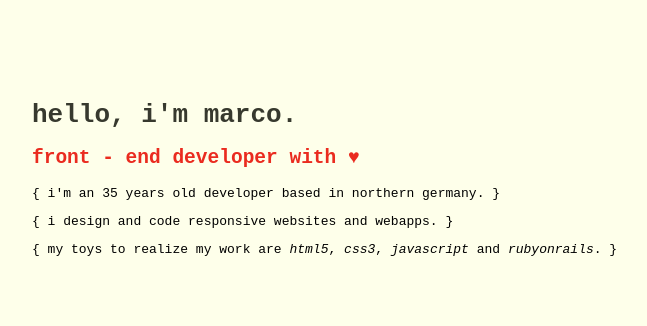
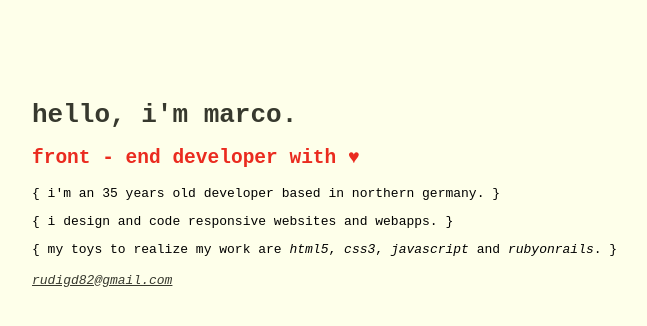
Before and after one commit to rudiruhl/Personal-Minimal-Site, a plain HTML site: page index.html in a window 1280 px wide. Shown: the whole page, without its empty margins (138-785 px from the left). Drawn offline with Linux system fonts and the light colour scheme; a web font is replaced by a local one.

Commit message:
content added

```diff
--- a/css/main.css
+++ b/css/main.css
@@ -36,3 +36,9 @@ p {
     font-family: monospace;
     font-size: 1.000em;
 }
+a {
+  font-family: monospace;
+  text-decoration: underline;
+  color: #37392E;
+
+}
--- a/index.html
+++ b/index.html
@@ -21,10 +21,7 @@
             <p>{ i'm an 35 years old developer based in northern germany. }</p>
             <p>{ i design and code responsive websites and webapps. }</p>
             <p>{ my toys to realize my work are <em>html5</em>, <em>css3</em>, <em>javascript</em> and <em>rubyonrails</em>. }</p>
-
-
-
-
+            <a href="mailto:rudigd82@gmail.com"><em>rudigd82@gmail.com</em></a>
 
         </div>
 
```
